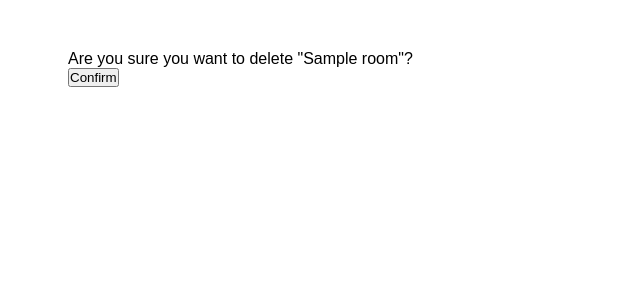
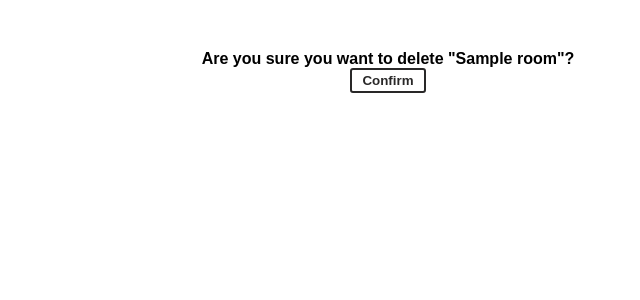
Before and after one commit to YauheniRusinchuk/chat-without-docker, a Django app: a page that uses src/apps/templates/base.html in a window 1280 px wide. Shown: the top 300 px of the page, without its empty margins (252-892 px from the left). Run offline with Django 3.2, Linux system fonts and the light colour scheme; a user stored in the database is signed in; tables that the repository leaves empty hold one stand-in row (values such as "Sample post"); some libraries are stand-ins or nearby versions; some web fonts are replaced.

Commit message:
add style

```diff
--- a/src/apps/static/css/style.css
+++ b/src/apps/static/css/style.css
@@ -334,13 +334,20 @@ input {
 .delete_container {
     width: 50%;
     margin: 50px auto;
+    text-align: center;
 }
 
-.detele_container button {
+.delete_container form p {
+    font-weight: bold;
+}
+
+.delete_container form input {
     border: 2px solid #292828;
     border-radius: 3px;
     background-color: white;
     color: #292828;
+    padding: 3px 10px;
+    font-weight: bold;
 }
 
 
@@ -402,8 +409,7 @@ input {
     /* background-color: #f7f7f7; */
     border-radius: 10px;
     font-size: 14px;
-    border: 1px solid #e6e6e6;
-    box-shadow: 0 0 5px grey;
+
 }
 
 
```
